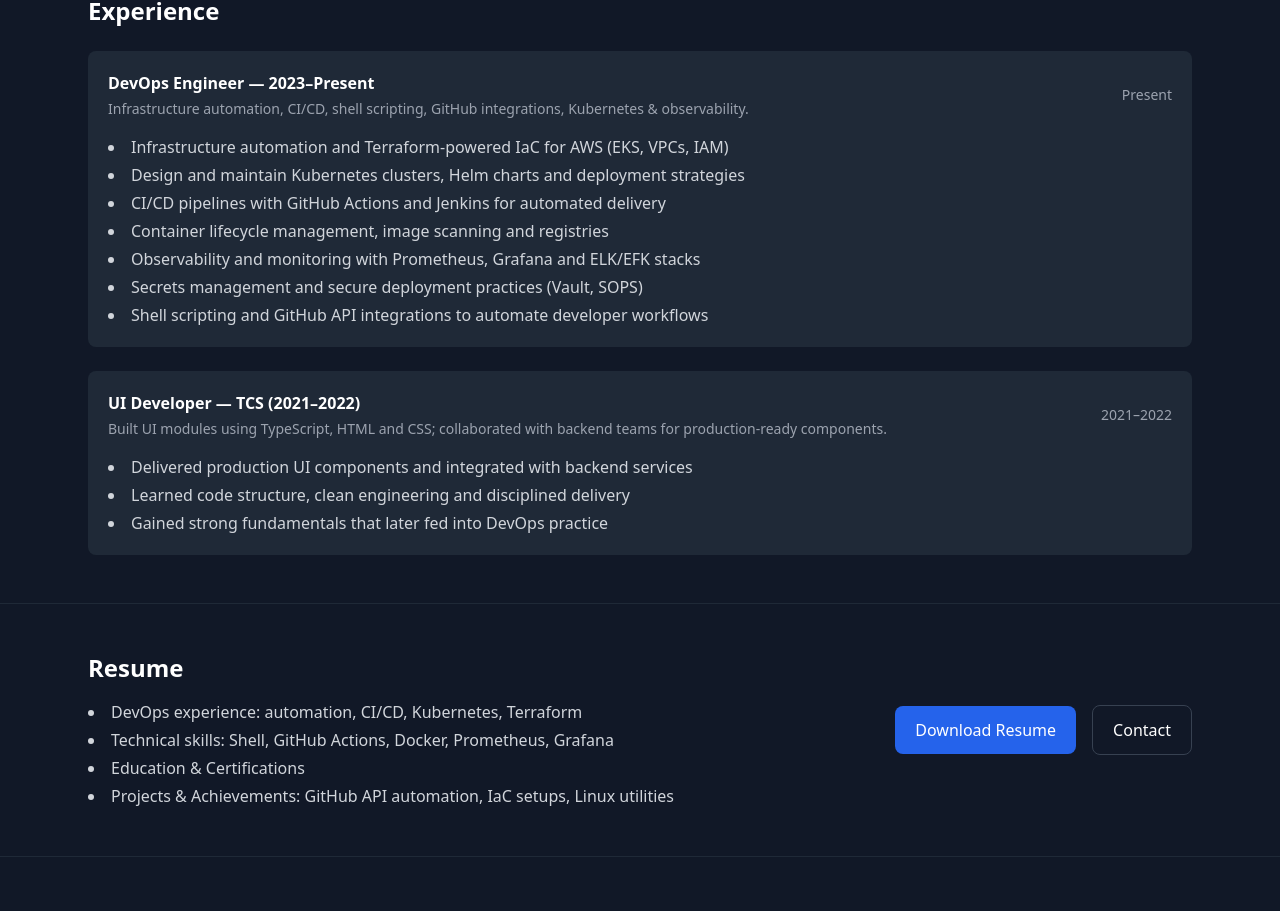
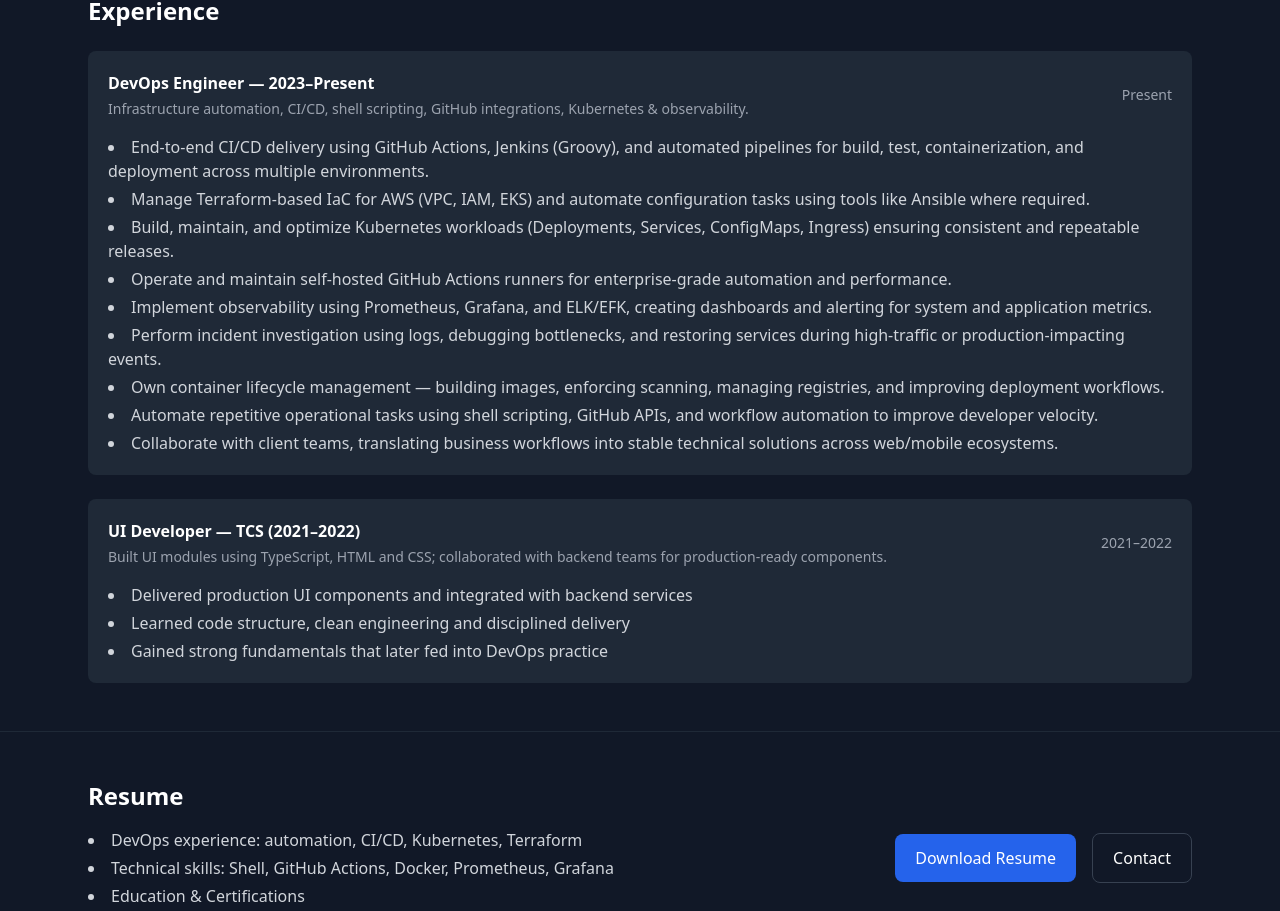
Before and after one commit to VEER0402/veerendra-portfolio, a React (Create React App) app: page / in a window 1280 px wide. Shown: the part 4490-5401 px from the top of the page. Built offline with nearby package versions, Linux system fonts and the light colour scheme.

Commit message:
updated exp section

```diff
--- a/src/veerendra_dwivedi_portfolio.jsx
+++ b/src/veerendra_dwivedi_portfolio.jsx
@@ -383,13 +383,24 @@ export default function VeerendraPortfolio() {
               </div>
 
               <ul className="mt-4 text-gray-300 list-disc list-inside space-y-1">
-                <li>Infrastructure automation and Terraform-powered IaC for AWS (EKS, VPCs, IAM)</li>
-                <li>Design and maintain Kubernetes clusters, Helm charts and deployment strategies</li>
-                <li>CI/CD pipelines with GitHub Actions and Jenkins for automated delivery</li>
-                <li>Container lifecycle management, image scanning and registries</li>
-                <li>Observability and monitoring with Prometheus, Grafana and ELK/EFK stacks</li>
-                <li>Secrets management and secure deployment practices (Vault, SOPS)</li>
-                <li>Shell scripting and GitHub API integrations to automate developer workflows</li>
+        <li>End-to-end CI/CD delivery using GitHub Actions, Jenkins (Groovy), and automated pipelines for build, test, containerization, and deployment across multiple environments.</li>
+
+<li>Manage Terraform-based IaC for AWS (VPC, IAM, EKS) and automate configuration tasks using tools like Ansible where required.</li>
+
+<li>Build, maintain, and optimize Kubernetes workloads (Deployments, Services, ConfigMaps, Ingress) ensuring consistent and repeatable releases.</li>
+
+<li>Operate and maintain self-hosted GitHub Actions runners for enterprise-grade automation and performance.</li>
+
+<li>Implement observability using Prometheus, Grafana, and ELK/EFK, creating dashboards and alerting for system and application metrics.</li>
+
+<li>Perform incident investigation using logs, debugging bottlenecks, and restoring services during high-traffic or production-impacting events.</li>
+
+<li>Own container lifecycle management — building images, enforcing scanning, managing registries, and improving deployment workflows.</li>
+
+<li>Automate repetitive operational tasks using shell scripting, GitHub APIs, and workflow automation to improve developer velocity.</li>
+
+<li>Collaborate with client teams, translating business workflows into stable technical solutions across web/mobile ecosystems.</li>
+
               </ul>
             </div>
 
```
